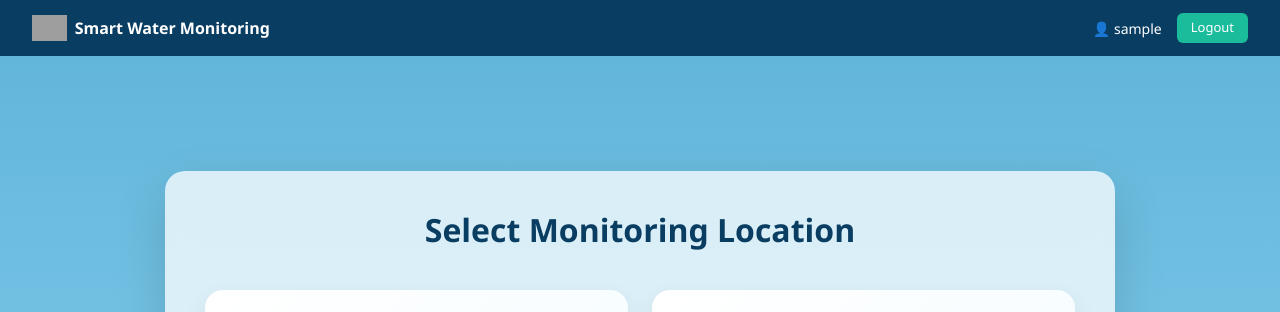
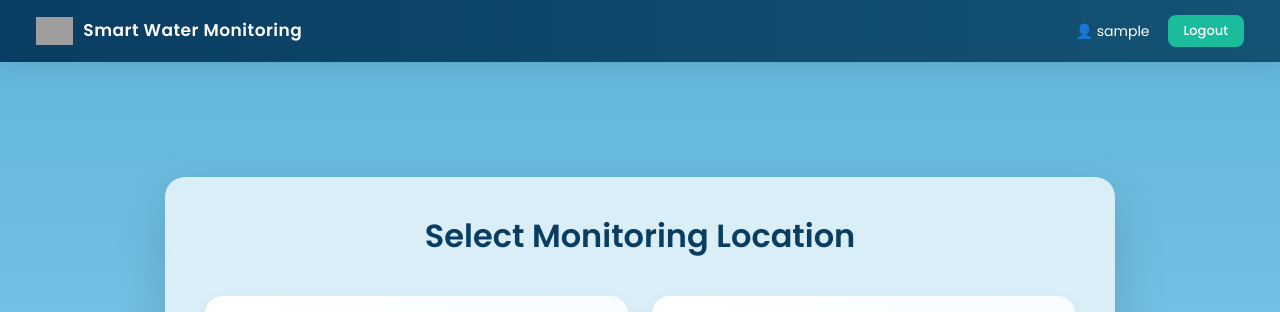
Before and after one commit to pgrapher906-ctrl/project, a Flask app: page /select_water in a window 1280 px wide. Shown: the top 312 px of the page. Run offline with Flask 3, Linux system fonts and the light colour scheme; the visitor is signed in with stand-in values (Sample User, id 1); grey boxes are pictures that could not be loaded.

Commit message:
Update base.html

```diff
--- a/app/templates/base.html
+++ b/app/templates/base.html
@@ -8,39 +8,45 @@
     <!-- Bootstrap 5 CSS -->
     <link href="https://cdn.jsdelivr.net/npm/bootstrap@5.3.2/dist/css/bootstrap.min.css" rel="stylesheet">
 
+    <!-- Google Font -->
+    <link href="https://fonts.googleapis.com/css2?family=Poppins:wght@400;500;600&display=swap" rel="stylesheet">
+
     <style>
         body {
-            background-color: #F4F6F9;
-            font-family: 'Segoe UI', sans-serif;
             margin: 0;
+            font-family: 'Poppins', sans-serif;
+            background: linear-gradient(135deg, #e6f2f8, #f4f9fc);
+            min-height: 100vh;
         }
 
-        /* NAVBAR */
+        /* ================= NAVBAR ================= */
         .navbar {
-            background: #0A3D62;
-            padding: 10px 20px;
+            background: linear-gradient(90deg, #0A3D62, #145374);
+            padding: 12px 24px;
             position: relative;
+            box-shadow: 0 4px 20px rgba(0,0,0,0.08);
         }
 
         .navbar-brand {
             font-weight: 600;
-            font-size: 16px;
+            font-size: 17px;
             color: white !important;
             display: flex;
             align-items: center;
             cursor: pointer;
+            letter-spacing: 0.5px;
         }
 
         .navbar-brand img {
-            height: 26px;
-            margin-right: 8px;
+            height: 28px;
+            margin-right: 10px;
         }
 
         /* RIGHT SIDE */
         .nav-right {
             display: flex;
             align-items: center;
-            gap: 15px;
+            gap: 18px;
             color: white;
             font-size: 14px;
         }
@@ -49,53 +55,73 @@
             background: #1ABC9C;
             border: none;
             color: white;
-            padding: 5px 14px;
-            border-radius: 6px;
+            padding: 6px 16px;
+            border-radius: 8px;
             font-size: 13px;
+            font-weight: 500;
             text-decoration: none;
+            transition: 0.2s ease;
         }
 
         .logout-btn:hover {
-            background: #17A589;
+            background: #17a589;
+            transform: translateY(-1px);
         }
 
-        /* USER INFO POPUP */
+        /* ================= USER POPUP ================= */
         .info-popup {
             position: absolute;
-            top: 60px;
-            right: 20px;
+            top: 65px;
+            right: 25px;
             background: white;
             color: #0A3D62;
-            padding: 16px 20px;
-            border-radius: 12px;
-            box-shadow: 0 10px 25px rgba(0,0,0,0.15);
+            padding: 18px 22px;
+            border-radius: 14px;
+            box-shadow: 0 15px 35px rgba(0,0,0,0.15);
             display: none;
-            min-width: 240px;
+            min-width: 260px;
             font-size: 14px;
             z-index: 1000;
         }
 
+        .info-popup strong {
+            color: #0A3D62;
+        }
+
         .info-popup.show {
             display: block;
-            animation: fadeIn 0.2s ease-in-out;
+            animation: fadeIn 0.25s ease-in-out;
         }
 
         @keyframes fadeIn {
-            from { opacity: 0; transform: translateY(-8px); }
+            from { opacity: 0; transform: translateY(-10px); }
             to { opacity: 1; transform: translateY(0); }
         }
 
+        /* ================= DASHBOARD CARD ================= */
         .dashboard-card {
-            border-radius: 14px;
-            box-shadow: 0 8px 25px rgba(0,0,0,0.08);
-            padding: 30px;
+            border-radius: 18px;
+            box-shadow: 0 12px 30px rgba(0,0,0,0.08);
+            padding: 32px;
             background: white;
+            backdrop-filter: blur(10px);
         }
 
+        /* FLASH */
+        .alert {
+            border-radius: 10px;
+        }
+
+        /* MOBILE */
         @media (max-width: 768px) {
             .nav-right {
                 gap: 10px;
                 font-size: 12px;
+            }
+
+            .info-popup {
+                right: 15px;
+                min-width: 220px;
             }
         }
     </style>
@@ -108,6 +134,7 @@
 <nav class="navbar navbar-dark">
     <div class="container-fluid d-flex justify-content-between align-items-center">
 
+        <!-- LOGO -->
         <div class="navbar-brand" onclick="toggleUserInfo(event)">
             <img src="{{ url_for('static', filename='images/logo.png') }}" alt="Logo">
             Smart Water Monitoring
@@ -127,8 +154,8 @@
 <!-- USER INFO POPUP -->
 {% if current_user.is_authenticated %}
 <div id="userInfoPopup" class="info-popup">
-    <div><strong>User:</strong> {{ current_user.username }}</div>
-    <div><strong>Visits:</strong> {{ current_user.visit_count }}</div>
+    <div class="mb-2"><strong>User:</strong> {{ current_user.username }}</div>
+    <div class="mb-2"><strong>Visits:</strong> {{ current_user.visit_count }}</div>
     {% if current_user.last_login %}
     <div>
         <strong>Last Login:</strong><br>
@@ -168,7 +195,6 @@ function toggleUserInfo(event) {
 }
 
 document.addEventListener("DOMContentLoaded", function() {
-
     const popup = document.getElementById("userInfoPopup");
 
     if (popup) {
@@ -180,7 +206,6 @@ document.addEventListener("DOMContentLoaded", function() {
             popup.classList.remove("show");
         });
     }
-
 });
 </script>
 
```
